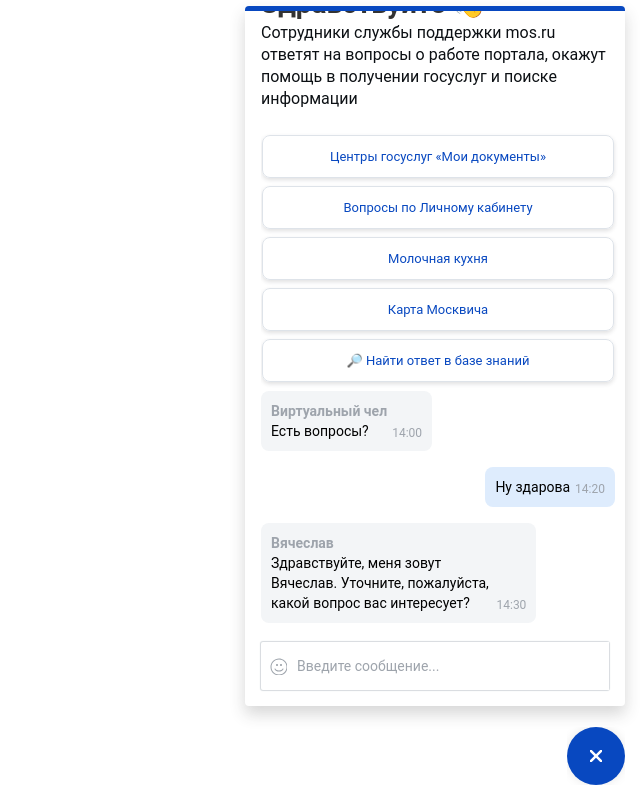
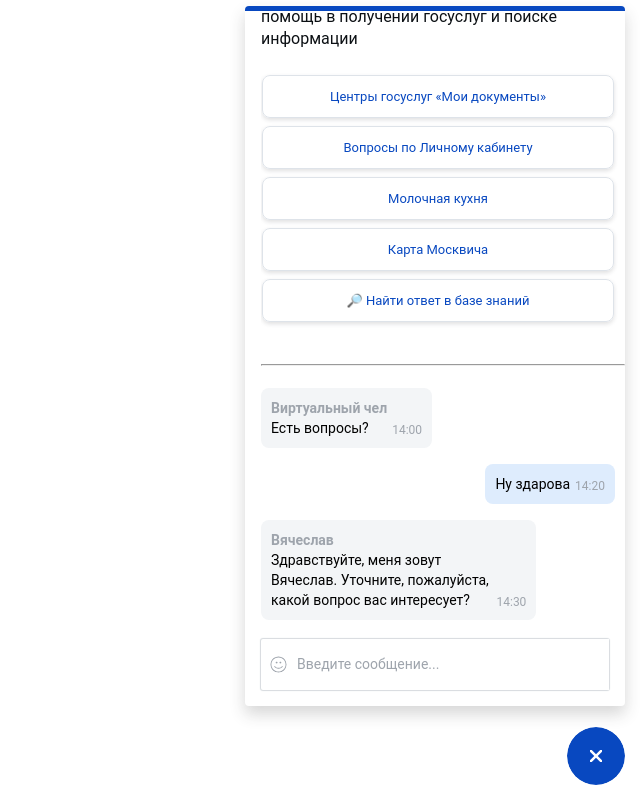
Before and after one commit to ZzhangFun/chat, a React (Create React App) app: page / in a window 1280 px wide. Both pictures are taken after a click on the button 1236 px from the left and 756 px from the top of the page. Shown: the whole page, without its empty margins (640-1280 px from the left). Built offline with nearby package versions, Linux system fonts and the light colour scheme.

Commit message:
fix(last issue): css fixed

```diff
--- a/src/components/Chat/ChatBox/ChatBox.tsx
+++ b/src/components/Chat/ChatBox/ChatBox.tsx
@@ -1,5 +1,5 @@
 import React, { FC, useEffect, useRef, useState } from 'react';
-import styled from 'styled-components';
+import styled, { css } from 'styled-components';
 import Smile from './Svgrs/Smile/Smile';
 import Send from './Svgrs/Send/Send';
 import Message, { MessageProps } from './Message/Message';
@@ -12,6 +12,7 @@ interface ChatBoxProps {
 const ChatBox: FC<ChatBoxProps> = ({ visible }) => {
   const [value, setValue] = useState('');
   const ref = useRef<HTMLDivElement>(null);
+  const textareaRef = useRef<HTMLTextAreaElement>(null);
   const id = useRef(0);
 
   const [messageList, setMessageList] = useState<MessageProps[]>([
@@ -37,6 +38,12 @@ const ChatBox: FC<ChatBoxProps> = ({ visible }) => {
     if (ref.current) ref.current.scrollTo(0, ref.current.scrollHeight);
   }, [messageList]);
 
+  useEffect(() => {
+    if (textareaRef.current) {
+      textareaRef.current.style.height = '0px';
+      textareaRef.current.style.height = textareaRef.current.scrollHeight + 'px';
+    }
+  }, [value]);
   return (
     <ChatBoxWrap visible={visible}>
       <ScrollWrap ref={ref}>
@@ -48,22 +55,23 @@ const ChatBox: FC<ChatBoxProps> = ({ visible }) => {
           </p>
         </Greeting>
         <QuestionList>
-          <span>
+          <QuestionSpan>
             <p>Центры госуслуг «Мои документы»</p>
-          </span>
-          <span>
+          </QuestionSpan>
+          <QuestionSpan>
             <p>Вопросы по Личному кабинету</p>
-          </span>
-          <span>
+          </QuestionSpan>
+          <QuestionSpan>
             <p>Молочная кухня</p>
-          </span>
-          <span>
+          </QuestionSpan>
+          <QuestionSpan>
             <p>Карта Москвича</p>
-          </span>
-          <span>
+          </QuestionSpan>
+          <QuestionSpan>
             <p>🔎 Найти ответ в базе знаний</p>
-          </span>
+          </QuestionSpan>
         </QuestionList>
+        <Hr />
         <MessageList>
           {messageList.map((message) => {
             id.current = id.current + 1;
@@ -75,9 +83,14 @@ const ChatBox: FC<ChatBoxProps> = ({ visible }) => {
           })}
         </MessageList>
       </ScrollWrap>
-      <TextareaWrap>
-        <Smile value={value} setValue={setValue} />
-        <Textarea placeholder="Введите сообщение..." value={value} onChange={(e) => setValue(e.target.value)} />
+      <TextareaWrap onSubmit={(e) => e.preventDefault()}>
+        <Smile textareaRef={textareaRef} value={value} setValue={setValue} />
+        <Textarea
+          ref={textareaRef}
+          placeholder="Введите сообщение..."
+          value={value}
+          onChange={(e) => setValue(e.target.value)}
+        />
         {value && <Send addMessage={addMessage} />}
       </TextareaWrap>
     </ChatBoxWrap>
@@ -95,7 +108,15 @@ const ChatBoxWrap = styled.div<{ visible?: boolean }>`
   margin-right: 15px;
   width: 380px;
   height: calc(100vh - (15px + 58px + 21px + 6px));
-  visibility: ${({ visible }) => !visible && 'hidden'};
+  transition: 1s;
+
+  ${({ visible }) =>
+    !visible &&
+    css`
+      visibility: hidden;
+      transform: translateY(-100px);
+      opacity: 0;
+    `};
 
   @media screen and (max-width: 410px) {
     margin-top: 0;
@@ -144,13 +165,15 @@ const QuestionList = styled.div`
   flex-direction: column;
   gap: 8px;
   margin-right: 10px;
+  margin-bottom: 33px;
   padding: 9px 1px 9px 1px;
 
   @media screen and (max-width: 410px) {
     margin-right: 16px;
   }
+`;
 
-  & > * {
+const QuestionSpan = styled.span`
   display: flex;
   justify-content: center;
   align-items: center;
@@ -158,17 +181,27 @@ const QuestionList = styled.div`
   box-shadow: 0 2px 4px rgba(44, 48, 52, 0.15);
   border-radius: 8px;
   height: 43px;
+  cursor: pointer;
+
+  :hover {
+    p {
+      font-size: 1.1em;
+    }
   }
 
-  & p {
+  p {
     height: 15px;
     font-style: normal;
     font-weight: 400;
     font-size: 13px;
     line-height: 15px;
     color: #0848c0;
-    cursor: pointer;
+    transition: 0.3s all;
   }
+`;
+
+const Hr = styled.hr`
+  margin: 16px 0 22px 0;
 `;
 
 const ScrollWrap = styled.div`
@@ -196,6 +229,7 @@ const MessageList = styled.div`
 `;
 
 const TextareaWrap = styled.form`
+  position: relative;
   display: flex;
   align-items: center;
   box-shadow: 0 0 1px 1px #d6dade;
@@ -206,14 +240,16 @@ const TextareaWrap = styled.form`
 
 const Textarea = styled.textarea`
   width: 100%;
-  height: 48px;
+  min-height: 48px;
+  max-height: 200px;
   resize: none;
   outline: none;
   border: none;
   font-style: normal;
   font-weight: 400;
   font-size: 14px;
-  line-height: 48px;
+  line-height: 1.5em;
+  padding: 15px 0;
 
   &::placeholder {
     color: #9ea4ac;
--- a/src/components/Chat/ChatBox/Message/Message.tsx
+++ b/src/components/Chat/ChatBox/Message/Message.tsx
@@ -2,19 +2,26 @@ import React, { FC } from 'react';
 import styled from 'styled-components';
 
 export interface MessageProps {
-  children: React.ReactNode;
+  children: string;
   author?: string;
   isUser?: boolean;
   time: string;
 }
 
 const Message: FC<MessageProps> = ({ children, time, author, isUser }) => {
+  const messageText = (text: string) => {
+    const urlRegex = /(\b(https|http):\/\/[-\w+&@#/%?=~_|!:,.]*[-\w+&@#/%=~_|])/gi;
+    return text.replace(urlRegex, function (url) {
+      return '<a href="' + url + '">' + url + '</a>';
+    });
+  };
+
   return (
     <MessageWrap isUser={isUser}>
       <MessageSpan isUser={isUser}>
         <div>
           <Author>{author}</Author>
-          {children}
+          <p dangerouslySetInnerHTML={{ __html: messageText(children) }} />
         </div>
         <Time>{time}</Time>
       </MessageSpan>
@@ -26,6 +33,7 @@ const MessageWrap = styled.div<{ isUser?: boolean }>`
   display: flex;
   flex-direction: column;
   align-items: ${(props) => (props.isUser ? 'end' : 'start')};
+  word-break: break-word;
 `;
 
 const MessageSpan = styled.span<{ isUser?: boolean }>`
@@ -57,6 +65,7 @@ const Time = styled.time`
   font-size: 12px;
   line-height: 15px;
   color: #9ea4ac;
+  word-break: normal;
 `;
 
 export default Message;
--- a/src/components/Chat/ChatBox/Svgrs/Send/Send.tsx
+++ b/src/components/Chat/ChatBox/Svgrs/Send/Send.tsx
@@ -21,9 +21,11 @@ const SvgWarp = styled.svg`
   min-height: 16px;
   margin-left: 10px;
   margin-right: 9px;
+  transition: 1s all;
 
   &:hover {
     cursor: pointer;
+    transform: rotate(360deg);
   }
 `;
 export default Send;
--- a/src/components/Chat/ChatBox/Svgrs/Smile/Smile.tsx
+++ b/src/components/Chat/ChatBox/Svgrs/Smile/Smile.tsx
@@ -3,21 +3,22 @@ import React, { useState } from 'react';
 import SmileModal from './SmileModal/SmileModal';
 
 interface props {
+  textareaRef: any;
   value: string;
   setValue: (str: string) => void;
 }
 
-const Smile = ({ value, setValue }: props) => {
+const Smile = ({ textareaRef, value, setValue }: props) => {
   const [modalVisible, setModalVisible] = useState(false);
 
   return (
     <>
-      <SmileModal value={value} setValue={setValue} visible={modalVisible} />
+      <SmileModal textareaRef={textareaRef} value={value} setValue={setValue} visible={modalVisible} />
       <SvgWarp
         onClick={() => setModalVisible((v) => !v)}
         width="17"
         height="17"
-        viewBox="0 0 17 17"
+        viewBox="0 0 18 18"
         xmlns="http://www.w3.org/2000/svg"
       >
         <path d="M9 17.5C4.30558 17.5 0.5 13.6944 0.5 9C0.5 4.30558 4.30558 0.5 9 0.5C13.6944 0.5 17.5 4.30558 17.5 9C17.5 13.6944 13.6944 17.5 9 17.5ZM9 16.5C13.1421 16.5 16.5 13.1421 16.5 9C16.5 4.85786 13.1421 1.5 9 1.5C4.85786 1.5 1.5 4.85786 1.5 9C1.5 13.1421 4.85786 16.5 9 16.5Z" />
@@ -34,11 +35,24 @@ const SvgWarp = styled.svg`
   fill: #9ea4ac;
   margin-left: 9px;
   margin-right: 10px;
+  border-radius: 100%;
+  transition: 0.5s;
+
 
   :hover {
+
+
     cursor: pointer;
     fill: #0848c0;
+    transform: rotateZ(50deg);
+
+    @media screen and (max-width: 410px) {
+      background: mediumspringgreen;
+    }
   }
+
+  :
+
 `;
 
 export default Smile;
--- a/src/components/Chat/ChatBox/Svgrs/Smile/SmileModal/SmileModal.tsx
+++ b/src/components/Chat/ChatBox/Svgrs/Smile/SmileModal/SmileModal.tsx
@@ -1,58 +1,34 @@
 import React, { FC } from 'react';
 import styled from 'styled-components';
+import smiles from './Smiles';
 
 interface SmileModalProps {
+  textareaRef: any;
   value: string;
   setValue: (str: string) => void;
   visible: boolean;
 }
 
-const SmileModal: FC<SmileModalProps> = ({ value, setValue, visible }) => {
+const SmileModal: FC<SmileModalProps> = ({ textareaRef, value, setValue, visible }) => {
   const addSmile = (event: React.MouseEvent<HTMLSpanElement>) => {
     if (!(event.target instanceof HTMLSpanElement)) return;
-
     const smileSpan = event.target.closest('div > [data-class= "smile"]');
-    smileSpan && setValue(value + smileSpan.innerHTML);
+    if (smileSpan) {
+      const cursorPos = textareaRef.current.selectionStart;
+      const endPos = textareaRef.current.selectionEnd;
+      const newValue = value.substring(0, cursorPos) + smileSpan.innerHTML + value.substring(endPos, value.length);
+      setValue(newValue);
+      textareaRef.current.focus();
+    }
   };
 
   return (
     <SmileModalWrap visible={visible} onClick={(event) => addSmile(event)}>
-      <SpanWrap data-class="smile" title="blush">
-        😊
-      </SpanWrap>
-      <SpanWrap data-class="smile" title="joy">
-        😂
-      </SpanWrap>
-      <SpanWrap data-class="smile" title="kissing_heart">
-        😘
-      </SpanWrap>
-      <SpanWrap data-class="smile" title="sunglasses">
-        😎
-      </SpanWrap>
-      <SpanWrap data-class="smile" title="scream">
-        😱
-      </SpanWrap>
-      <SpanWrap data-class="smile" title="neutral_face">
-        😡
-      </SpanWrap>
-      <SpanWrap data-class="smile" title="rage">
-        😢
-      </SpanWrap>
-      <SpanWrap data-class="smile" title="cry">
-        😐
-      </SpanWrap>
-      <SpanWrap data-class="smile" title="wave">
-        👋
-      </SpanWrap>
-      <SpanWrap data-class="smile" title="like">
-        👍
-      </SpanWrap>
-      <SpanWrap data-class="smile" title="dislike">
-        👎
-      </SpanWrap>
-      <SpanWrap data-class="smile" title="heart">
-        ❤
-      </SpanWrap>
+      {smiles.map((smile) => (
+        <SpanWrap key={smile.title} data-class="smile" title={smile.title}>
+          {smile.children}
+        </SpanWrap>
+      ))}
     </SmileModalWrap>
   );
 };
@@ -63,15 +39,15 @@ const SmileModalWrap = styled.div<{ visible: boolean }>`
   height: 150px;
   border: 1px solid #dee3e9;
   border-radius: inherit;
-  left: 16px;
   background: #fff;
   display: grid;
   padding: 5px;
   gap: 5px;
   grid-template-columns: repeat(4, minmax(0, 1fr));
   grid-template-rows: repeat(3, minmax(0, 1fr));
+  text-align: center;
   visibility: ${({ visible }) => !visible && 'hidden'};
-  bottom: calc(15px + 58px + 21px + 15px + 49px + 10px);
+  top: -160px;
 
   @media screen and (max-width: 410px) {
     bottom: calc(15px + 49px + 10px);
--- /dev/null
+++ b/src/components/Chat/ChatBox/Svgrs/Smile/SmileModal/Smiles.ts
@@ -0,0 +1,16 @@
+const smiles = [
+  { title: 'blush', children: '😊' },
+  { title: 'joy', children: '😂' },
+  { title: 'kissing_heart', children: '😘' },
+  { title: 'sunglasses', children: '😎' },
+  { title: 'scream', children: '😱' },
+  { title: 'neutral_face', children: '😡' },
+  { title: 'rage', children: '😢' },
+  { title: 'cry', children: '😐' },
+  { title: 'wave', children: '👋' },
+  { title: 'like', children: '👍' },
+  { title: 'dislike', children: '👎' },
+  { title: 'heart', children: '❤' },
+];
+
+export default smiles;
--- a/src/components/Chat/Snap/Snap.tsx
+++ b/src/components/Chat/Snap/Snap.tsx
@@ -1,5 +1,5 @@
 import React, { FC } from 'react';
-import styled from 'styled-components';
+import styled, { css } from 'styled-components';
 import svgs from './Svgs';
 
 interface SnapProps {
@@ -22,18 +22,28 @@ const SnapWrap = styled.button<{ visible?: boolean }>`
   right: 15px;
   border: none;
   cursor: pointer;
+  border-radius: 100%;
+  transition: 1s all;
+
+  :hover {
+    transform: scale(1.2);
+  }
 
   background: url(${svgs.snap}) center no-repeat;
   animation: showSnap 0.3s;
 
-  @media screen and (max-width: 410px) {
-    position: ${({ visible }) => visible && 'absolute'};
-    width: ${({ visible }) => visible && '40px'};
-    height: ${({ visible }) => visible && '40px'};
-    top: ${({ visible }) => visible && '9px'};
-    right: ${({ visible }) => visible && '9px'};
-    background-image: ${({ visible }) => visible && `url(${svgs.snapMobile})`};
-  }
+  ${({ visible }) =>
+    visible &&
+    css`
+      @media screen and (max-width: 410px) {
+        position: absolute;
+        width: 40px;
+        height: 40px;
+        top: 9px;
+        right: 9px;
+        background-image: url(${svgs.snapMobile});
+      }
+    `};
   @keyframes showSnap {
     from {
       opacity: 0;
```
Lines whose indentation alone changed are shown as unchanged.
